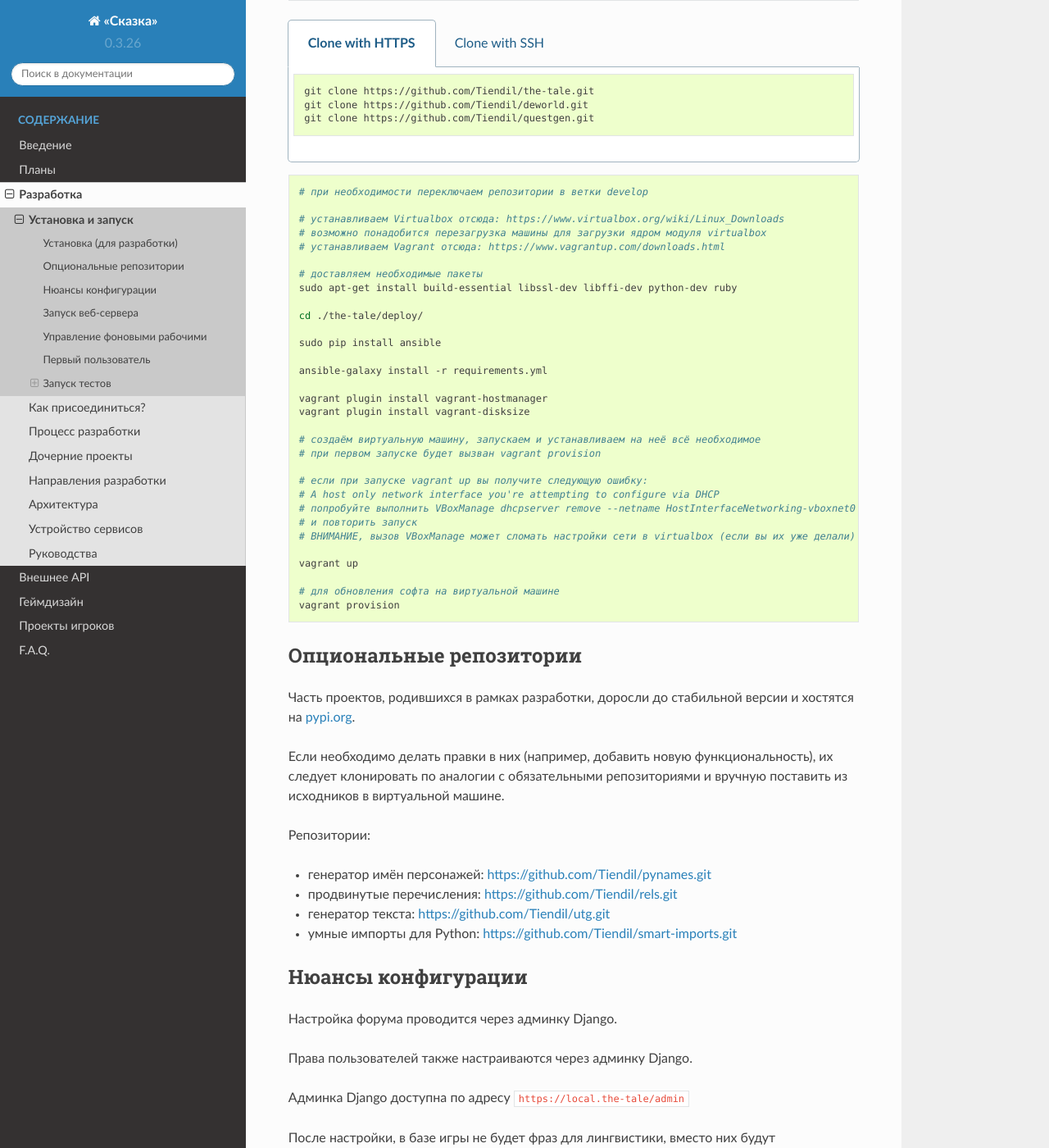
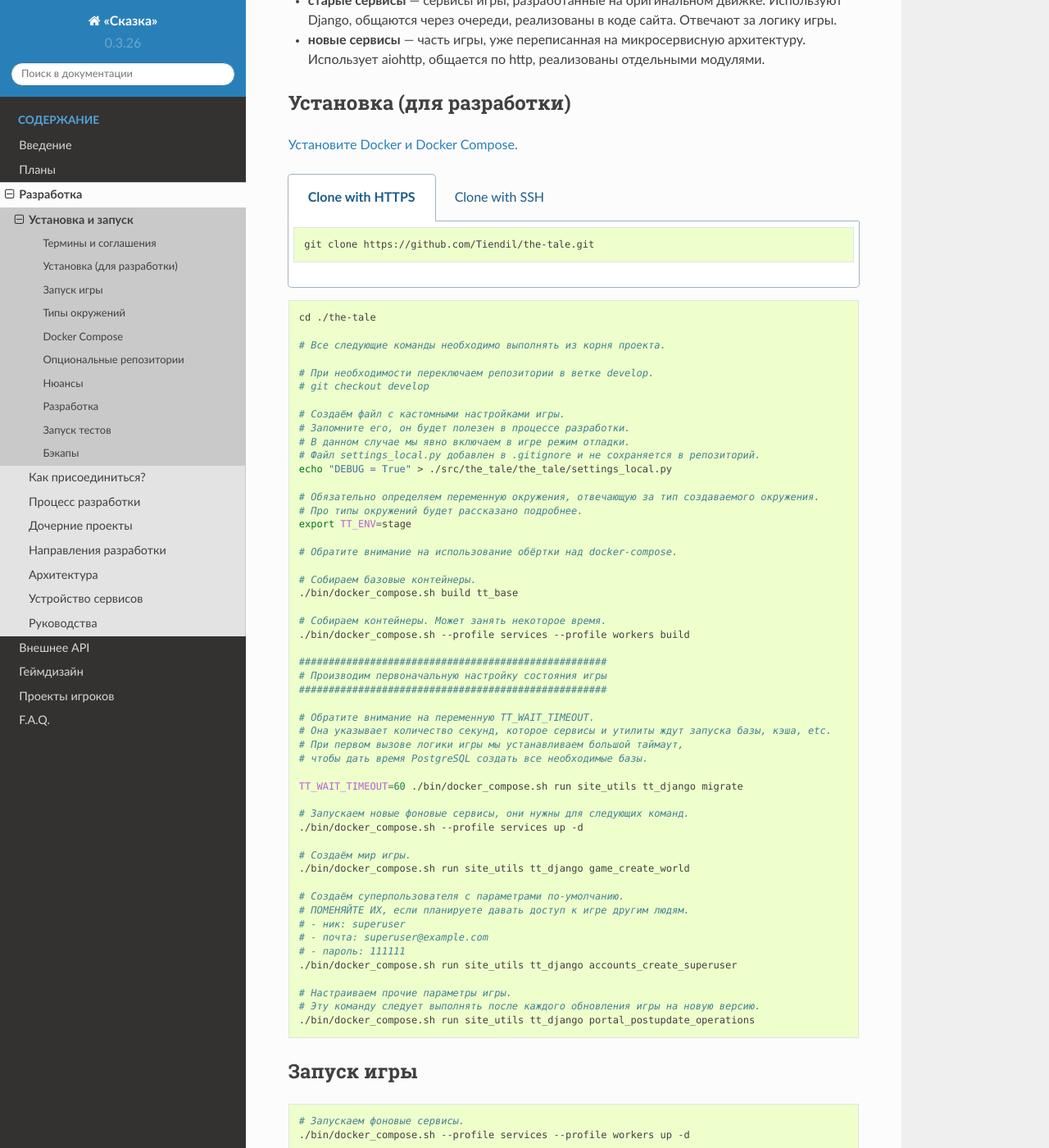
Before and after one commit to the-tale/tt_docs, a Sphinx documentation site: the page built from docs/source/development/install.rst, in a window 1280 px wide and 1400 px high, scrolled down 611 px. Shown: the whole window at 82% size. Built offline with Sphinx 7.4.7 and the Read the Docs theme 2.0.0, drawn with Linux system fonts in a browser that asks for light colours; some of the changed text lies outside the part shown.

Commit message:
Документация поднятия нового окружения разработчика

```diff
--- a/docs/source/development/install.rst
+++ b/docs/source/development/install.rst
@@ -2,210 +2,238 @@
 Установка и запуск
 ==================
 
-Стандартное окружение для игры.
+Окружение игры организуется с помощью `Docker <https://www.docker.com/>`_.
 
-* Ubuntu
-* Postgres
-* RabbitMQ
-* Redis
-* Python + Django
-* Postfix
-* Nginx
+В рамках этого документ предполагается, что вы знакомы с базовыми концепциями Docker.
+
+Инструкция проверялась под Ubuntu, должна работать для любого популярного linux дистрибутива.
+
+Инструкция должна работать для Windows под `WSL <https://en.wikipedia.org/wiki/Windows_Subsystem_for_Linux>`_ — Windows Subsystem for Linux, но не проверялась.
+
+Работы по доработке инфраструктуры игры всё ещё ведутся.
+
+**Мы с радостью примем pull requests с уточнениями как документации, так и кода.**
+
+Термины и соглашения
+********************
+
+Далее будут встречаться некоторые понятия, которые лучше пояснить отдельно.
+
+- **старые сервисы** — сервисы игры, разработанные на оригинальном движке. Используют Django, общаются через очереди, реализованы в коде сайта. Отвечают за логику игры.
+- **новые сервисы** — часть игры, уже переписанная на микросервисную архитектуру. Использует aiohttp, общается по http, реализованы отдельными модулями.
 
 
 Установка (для разработки)
 **************************
 
-Окружение для разработки подымается в виртуалке с помощью Vargant. По умолчанию в виртуалке 4Gb RAM и 2 ядра процессора. Если этого много или мало, можно поправить в файле ``Vagrantfile``.
-
-.. code-block:: bash
-
-   mkdir ./the-tale-project
-   cd ./the-tale-project
+`Установите Docker и Docker Compose. <https://docs.docker.com/engine/install/>`_
 
 .. tabs::
 
    .. code-tab:: Bash Clone with HTTPS
 
       git clone https://github.com/Tiendil/the-tale.git
-      git clone https://github.com/Tiendil/deworld.git
-      git clone https://github.com/Tiendil/questgen.git
-
 
    .. code-tab:: Bash Clone with SSH
 
       git clone git@github.com:the-tale/the-tale.git
-      git clone git@github.com:the-tale/deworld.git
-      git clone git@github.com:the-tale/questgen.git
 
 .. code-block:: bash
 
-   # при необходимости переключаем репозитории в ветки develop
+   сd ./the-tale
 
-   # устанавливаем Virtualbox отсюда: https://www.virtualbox.org/wiki/Linux_Downloads
-   # возможно понадобится перезагрузка машины для загрузки ядром модуля virtualbox
-   # устанавливаем Vagrant отсюда: https://www.vagrantup.com/downloads.html
+   # Все следующие команды необходимо выполнять из корня проекта.
 
-   # доставляем необходимые пакеты
-   sudo apt-get install build-essential libssl-dev libffi-dev python-dev ruby
+   # При необходимости переключаем репозитории в ветке develop.
+   # git checkout develop
 
-   cd ./the-tale/deploy/
+   # Создаём файл с кастомными настройками игры.
+   # Запомните его, он будет полезен в процессе разработки.
+   # В данном случае мы явно включаем в игре режим отладки.
+   # Файл settings_local.py добавлен в .gitignore и не сохраняется в репозиторий.
+   echo "DEBUG = True" > ./src/the_tale/the_tale/settings_local.py
 
-   sudo pip install ansible
+   # Обязательно определяем переменную окружения, отвечающую за тип создаваемого окружения.
+   # Про типы окружений будет рассказано подробнее.
+   export TT_ENV=stage
 
-   ansible-galaxy install -r requirements.yml
+   # Обратите внимание на использование обёртки над docker-compose.
 
-   vagrant plugin install vagrant-hostmanager
-   vagrant plugin install vagrant-disksize
+   # Собираем базовые контейнеры.
+   ./bin/docker_compose.sh build tt_base
 
-   # создаём виртуальную машину, запускаем и устанавливаем на неё всё необходимое
-   # при первом запуске будет вызван vagrant provision
+   # Собираем контейнеры. Может занять некоторое время.
+   ./bin/docker_compose.sh --profile services --profile workers build
 
-   # если при запуске vagrant up вы получите следующую ошибку:
-   # A host only network interface you're attempting to configure via DHCP
-   # попробуйте выполнить VBoxManage dhcpserver remove --netname HostInterfaceNetworking-vboxnet0
-   # и повторить запуск
-   # ВНИМАНИЕ, вызов VBoxManage может сломать настройки сети в virtualbox (если вы их уже делали)
+   ####################################################
+   # Производим первоначальную настройку состояния игры
+   ####################################################
 
-   vagrant up
+   # Обратите внимание на переменную TT_WAIT_TIMEOUT.
+   # Она указывает количество секунд, которое сервисы и утилиты ждут запуска базы, кэша, etc.
+   # При первом вызове логики игры мы устанавливаем большой таймаут,
+   # чтобы дать время PostgreSQL создать все необходимые базы.
 
-   # для обновления софта на виртуальной машине
-   vagrant provision
+   TT_WAIT_TIMEOUT=60 ./bin/docker_compose.sh run site_utils tt_django migrate
 
+   # Запускаем новые фоновые сервисы, они нужны для следующих команд.
+   ./bin/docker_compose.sh --profile services up -d
+
+   # Создаём мир игры.
+   ./bin/docker_compose.sh run site_utils tt_django game_create_world
+
+   # Создаём суперпользователя с параметрами по-умолчанию.
+   # ПОМЕНЯЙТЕ ИХ, если планируете давать доступ к игре другим людям.
+   # - ник: superuser
+   # - почта: superuser@example.com
+   # - пароль: 111111
+   ./bin/docker_compose.sh run site_utils tt_django accounts_create_superuser
+
+   # Настраиваем прочие параметры игры.
+   # Эту команду следует выполнять после каждого обновления игры на новую версию.
+   ./bin/docker_compose.sh run site_utils tt_django portal_postupdate_operations
+
+
+Запуск игры
+***********
+
+.. code-block:: bash
+
+   # Запускаем фоновые сервисы.
+   ./bin/docker_compose.sh --profile services --profile workers up -d
+
+   # Запускаем сайт.
+   ./bin/docker_compose.sh up -d site
+
+   # Теперь игра должна быть доступна по адресу ``localhost``.
+
+   # Остановим все сервисы можно следующей командой.
+   # ./bin/docker_compose.sh down
+
+Типы окружений
+***************
+
+Игра может запускаться в нескольких режимах, управляемых переменной окружения ``TT_ENV``:
+
+- ``prod`` — окружение для запуска проекта в боевом режиме. На текущий момент не реализовано.
+- ``stage`` — окружение для запуска на тестовых серверах или на машине разработчика.
+- ``tests`` — окружение, оптимизированное для прогона тестов.
+
+В большинстве случаев вам будет хватать ``stage``.
+
+Окружение ``test`` использует оптимизированную конфигурацию контейнеров для ускорения прогонки тестов:
+
+- PostgreSQL запускается на `tmpfs <https://en.wikipedia.org/wiki/Tmpfs>`_ то есть держит абсолютно все данные в памяти. Убедитесь, что у вас достаточно RAM.
+
+Docker Compose
+**************
+
+Вся конфигурация контейнеров находится в директории ``./docker``.
+
+Базовую конфигурацию можно найти в файле ``./docker/docker-compose.base.yml``. Её `переопределяют <https://docs.docker.com/compose/extends/>`_ конфиги для конкретного окружения ``./docker/docker-compose.$TT_ENV.yml``.
+
+Сервисы разбиты на несколько `профилей <https://docs.docker.com/compose/profiles/>`_:
+
+- ``services`` — все новые сервисы. От их доступности зависит работоспособность сайта.
+- ``workers`` — все старые сервисы. От их доступности зависят некоторая функциональность сайта. Например, регистрация.
+- ``site`` — сервис сайта.
+- ``utils`` — вспомогательные контейнеры для запуска утилит.
 
 Опциональные репозитории
 ************************
 
 Часть проектов, родившихся в рамках разработки, доросли до стабильной версии и хостятся на `pypi.org <http://pypi.org>`_.
 
-Если необходимо делать правки в них (например, добавить новую функциональность), их следует клонировать по аналогии с обязательными репозиториями и вручную поставить из исходников в виртуальной машине.
+Если необходимо делать правки в них (например, добавить новую функциональность), их следует клонировать по аналогии с обязательными репозиториями и вручную поставить из исходников в нужные контейнеры.
 
 Репозитории:
 
-- генератор имён персонажей: https://github.com/Tiendil/pynames.git
-- продвинутые перечисления: https://github.com/Tiendil/rels.git
-- генератор текста: https://github.com/Tiendil/utg.git
-- умные импорты для Python: https://github.com/Tiendil/smart-imports.git
+- генератор имён персонажей: https://github.com/Tiendil/pynames
+- продвинутые перечисления: https://github.com/Tiendil/rels
+- генератор текста: https://github.com/Tiendil/utg
+- умные импорты для Python: https://github.com/Tiendil/smart-imports
+- генератор карты: https://github.com/the-tale/deworld
+- генератор заданий: https://github.com/the-tale/questgen
 
 
-Нюансы конфигурации
-*******************
+Нюансы
+******
 
 Настройка форума проводится через админку Django.
 
 Права пользователей также настраиваются через админку Django.
 
-Админка Django доступна по адресу ``https://local.the-tale/admin``
+Админка Django доступна по адресу ``https://localhost/admin``
 
-После настройки, в базе игры не будет фраз для лингвистики, вместо них будут отображаться заглушки, описывающие тип фразы и её параметры. Фразы необходимо добавлять руками.
+После настройки, в базе игры не будет фраз для лингвистики, вместо них будут отображаться заглушки, описывающие тип фразы и её параметры. Фразы необходимо добавлять руками. Вы можете написать нам и мы вышлем дамп таблиц лингвистики для **личного пользования**.
+
+В окружении разработчика используется `самоподписанный сертификат <https://en.wikipedia.org/wiki/Self-signed_certificate>`_, поэтому браузеры будут сообщать о «небезопасном соединении». Это нормально (для окружения разработчика). Если вы хотите избавиться от этого предупреждения, импортируйте сертификат к себе в систему или поправьте конфиги nginx.
 
 
-Запуск веб-сервера
-******************
+Разработка
+**********
 
-Запуск веб-сервера осуществляется в самой виртуалке
+Процесс разработки с помощью Docker ещё не устоялся и может поменяться. На текущий момент:
+
+- Код из репозитория монтируется в соответствующие контейнеры.
+- Изменения в коде будут появляться в контейнерах, но запущенные сервисы не будут перезапускаться.
+- Если вы ведёте активную разработку одного из сервисов, рекомендуем остановить его контейнер и запустить с ``bash`` как ``entrypoint``. После чего запускать тесты и сервис вручную при необходимости.
+
+Пример:
 
 .. code-block:: bash
 
-   # для захода в виртуалку выполняем из папки deploy
-   vagrant ssh
+   # обратите внимание на параметры
+   # --name — должен быть установлен в имя сервиса в docker-compose.base.yml, иначе другие сервисы не найдут его в сети.
+   # --entrypoint — указываем контейнеру запустить bash вместо команды по-умолчанию.
+   TT_ENV=stage ./bin/docker_compose.sh run --name site --entrypoint bash site
 
-   sudo su the_tale
-   cd ~/current
+   # активируем виртуальное окружение
    . ./venv/bin/activate
 
-   django-admin runserver 0.0.0.0:8000 --settings the_tale.settings
+   # запускаем какие-то команды
 
+   # стартуем сайт в обычном режиме
+   # tt_site -b 0.0.0.0:80 -w 4
 
-Сайт игры будет доступен локально по адресу ``https://local.the-tale``
+   # стартуем сайт в режиме разработчика
+   # tt_django runserver 0.0.0.0:80
 
-.. warning::
-
-   В окружении разработчика используется `самоподписанный сертификат <https://en.wikipedia.org/wiki/Self-signed_certificate>`_, поэтому браузеры будут сообщать о «небезопасном соединении». Это нормально (для окружения разработчика). Если вы хотите избавиться от этого предупреждения, импортируйте сертификат к себе в систему. Он находится тут: ``<repository>/deploy/provisioning/files/nginx_certificates/local.the-tale/``.
-
-
-Управление фоновыми рабочими
-****************************
-
-Перед запуском рабочих, необходимо запустить supervisor
-
-.. code-block:: bash
-
-   sudo su
-   systemctl start supervisor
-
-
-Конфигурация supervisor для запуска рабочих находится в файле ``/etc/supervisor/conf.d/the-tale.conf``
-
-Запуск рабочих осуществляется с помощью supervisor
-
-.. code-block:: bash
-
-   supervisorctl start all      # запустить все
-   supervisorctl start game:    # запустить рабочих самой игры (логика игры)
-   supervisorctl start portal:  # запустить сервисных рабочих (регистрация, рассылки, платежи и так далее)
-   supervisorctl start service: # запустить остальных сервисов (рынок, личные сообщения, дневник героя, предметы игрока и так далее)
-
-
-Если есть проблемы с запуском (нет вывода после ввода команды или пишет, что процесс не найден),
-необходимо обновить конфигурацию виртуалки.
-
-Текущая конфигурация рабочих описана в файле ``./the_tale/amqp_environment.py``
-
-Каждый рабочий ведёт свой лог в каталоге ``/var/logs/the-tale/``
-
-**Внимание:** каждый процесс рабочего сейчас занимает около 70mb оперативной памяти, если запускаете всех, убедитесь, что на виртуальной машине достаточно памяти.
-
-
-Первый пользователь
-*******************
-
-Первый пользователь создаётся автоматически со следующими параметрами:
-
-:ник: superuser
-:почта: superuser@example.com
-:пароль: 111111
+   # запускаем тесты
+   # tt_django test the_tale.portal
 
 
 Запуск тестов
 *************
 
-Тесты игры
-----------
-
-Для работы тестов необходимо запустить группу service: в супервизоре.
+Тесты сервисов:
 
 .. code-block:: bash
 
-   sudo supervisorctl start service:
+   TT_ENV=stage ./bin/docker_compose.sh run tt_diary tt_run_tests
 
 
-Запуск всех тестов (работают долго!):
+Главные тесты игры:
 
 .. code-block:: bash
 
-   sudo su the_tale
-   cd ~/current
-   source ./venv/bin/activate
-   django-admin utils_run_tests --settings the_tale.settings
+   export TT_ENV=stage
+
+   # Оставляем только необходимые для тестов сервисы.
+   ./bin/docker_compose.sh down
+   ./bin/docker_compose.sh --profile services up -d
+
+   ./bin/docker_compose.sh run site_utils tt_django utils_run_tests
 
 
-Запуск тестов конкретного приложения (для пример, the_tale.game.jobs):
+.. warning::
 
-.. code-block:: bash
+   **Тесты игры идут очень долго.** На моей машине около часа.
 
-   sudo su the_tale
-   cd ~/current
-   source ./venv/bin/activate
-   django-admin test --nomigrations the_tale.game.jobs.tests --settings the_tale.settings
+   Небольшая часть тестов может сообщить об ошибках (обычно до 5) — это «нормально» — следствие большой вариативности логики игры. Стабилизация таких тестов — хорошая задача для нового разработчика.
 
 
-Тесты сервисов
---------------
+Бэкапы
+******
 
-.. code-block:: bash
-
-   sudo su <пользователь сервиса>
-   cd ~/current
-   source ./venv/bin/activate
-   python -m unittest discover <основной python пакет сервиса>
+Контейнер ``utils_backup`` предоставляет экспериментальную функциональность по созданию бэкапов, загрузке их на ``amazon s3``, выгрузке и восстановлению.
--- a/requirements.txt
+++ b/requirements.txt
@@ -2,3 +2,4 @@ sphinx==2.4.1
 sphinx-autobuild==0.7.1
 sphinx-rtd-theme==0.4.3
 sphinx-tabs==1.1.13
+docutils==0.12
```
